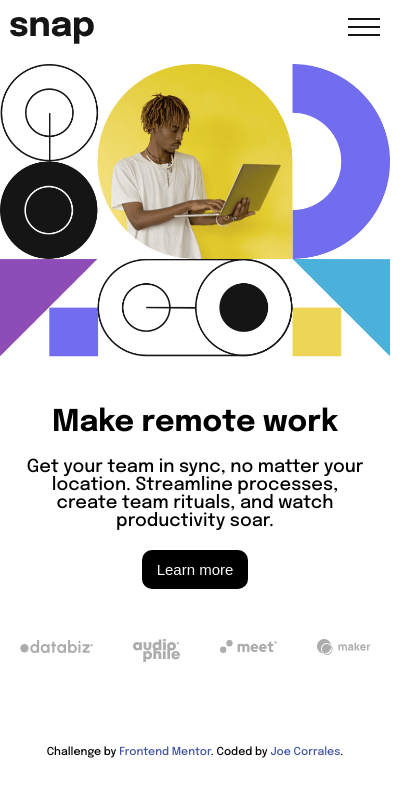
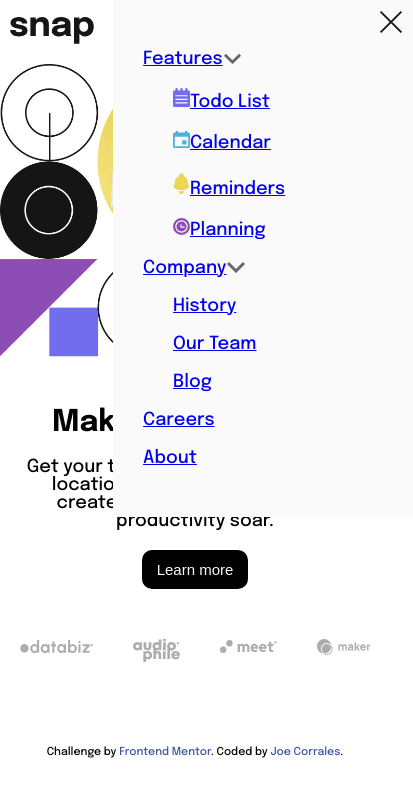
Before and after one commit to Jcorrales07/Landing-Page, a plain HTML site: page index.html in a window 390 px wide. Shown: the whole page, 413 px wide, since content can reach past the window. Drawn offline with Linux system fonts and the light colour scheme.

Commit message:
progress on  mobile menu

```diff
--- a/index.html
+++ b/index.html
@@ -23,12 +23,15 @@
         <title>Frontend Mentor | Intro section with dropdown navigation</title>
     </head>
     <body>
-
         <header class="header-container">
-
             <img src="./images/logo.svg" alt="Snap logo" class="logo-image" />
-            <button class="mobile-btn"><img src="./images/icon-menu.svg" alt="Menu icon" class="mobile"/></button>
-
+            <button class="mobile-btn">
+                <img
+                    src="./images/icon-menu.svg"
+                    alt="Menu icon"
+                    class="mobile"
+                />
+            </button>
 
             <nav class="nav-bar desktop">
                 <ul>
@@ -57,11 +60,9 @@
                 <button class="btn btn-login">Login</button>
                 <button class="btn btn-register btn-border">Register</button>
             </div>
-
         </header>
 
         <main class="content-container">
-
             <section class="image-section">
                 <!-- <img
                     src="./images/image-hero-mobile.png"
@@ -81,11 +82,9 @@
                     alt="main image hero"
                     class="mobile"
                 />
-
             </section>
 
             <section class="info-section">
-
                 <h1 class="main-title">Make remote work</h1>
                 <p>
                     Get your team in sync, no matter your location. Streamline
@@ -95,16 +94,80 @@
                 <button class="btn btn-learn-more">Learn more</button>
 
                 <div class="sponsors">
-                    <div><img src="./images/client-databiz.svg" alt="" srcset=""></div>
-                    <div><img src="./images/client-audiophile.svg" alt="" srcset=""></div>
-                    <div><img src="./images/client-meet.svg" alt="" srcset=""></div>
-                    <div><img src="./images/client-maker.svg" alt="" srcset=""></div>
+                    <div>
+                        <img
+                            src="./images/client-databiz.svg"
+                            alt=""
+                            srcset=""
+                        />
+                    </div>
+                    <div>
+                        <img
+                            src="./images/client-audiophile.svg"
+                            alt=""
+                            srcset=""
+                        />
+                    </div>
+                    <div>
+                        <img src="./images/client-meet.svg" alt="" srcset="" />
+                    </div>
+                    <div>
+                        <img src="./images/client-maker.svg" alt="" srcset="" />
+                    </div>
+                </div>
+            </section>
+
+            <div class="mobile mobile-menu">
+
+                <button class="close-btn">
+                    <img src="./images/icon-close-menu.svg" alt="" />
+                </button>
+
+                <div class="options">
+                    <div class="option-features">
+
+                        <p class="option"><a href="#">Features</a><img src="./images/icon-arrow-down.svg" alt=""></p>
+                        <div class="option features-options visible">
+
+                            <div class="item option">
+                                <img src="./images/icon-todo.svg" alt="" /><a
+                                    href="#"
+                                >Todo List</a>
+                            </div>
+                            <div class="item option">
+                                <img src="./images/icon-calendar.svg" alt="" /><a
+                                    href="#"
+                                >Calendar</a>
+                            </div>
+                            <div class="item option">
+                                <img src="./images/icon-reminders.svg" alt="" /><a
+                                    href="#"
+                                >Reminders</a>
+                            </div>
+                            <div class="item option">
+                                <img src="./images/icon-planning.svg" alt="" /><a
+                                    href="#"
+                                >Planning</a>
+                            </div>
+                        </div>
+
+                        <p class="option"><a href="#">Company</a><img src="./images/icon-arrow-down.svg" alt=""></p>
+
+
+                        <div class="option option-company visible">
+                            <div class="item option"><a href="#">History</a></div>
+                            <div class="item option"><a href="#">Our Team</a></div>
+                            <div class="item option"><a href="#">Blog</a></div>
+                        </div>
+
+                        <p class="option"><a href="#">Careers</a></p>
+                        <p class="option"><a href="#">About</a></p>
+                    </div>
+
                 </div>
 
-            </section>
-
+            </div>
         </main>
-
 
         <div class="attribution">
             Challenge by
@@ -112,7 +175,8 @@
                 href="https://www.frontendmentor.io?ref=challenge"
                 target="_blank"
                 >Frontend Mentor</a
-            >. Coded by <a href="https://www.instagram.com/jcorrales07">Joe Corrales</a>.
+            >. Coded by
+            <a href="https://www.instagram.com/jcorrales07">Joe Corrales</a>.
         </div>
     </body>
 </html>
--- a/index.js
+++ b/index.js
@@ -1,5 +1,6 @@
 const mobileMenu = document.querySelector(".mobile-btn");
+
 mobileMenu.addEventListener('touchstart', () => {
-    alert('a')
+
 })
 console.log(mobileMenu)
--- a/styles/styles.css
+++ b/styles/styles.css
@@ -148,6 +148,47 @@ body {
     display: none;
 }
 
+.mobile-menu {
+    position: absolute;
+    top: 0%;
+    left: 29%;
+    width: 300px;
+    height: auto;
+    background-color: var(--Almost-White);
+}
+
+.mobile-menu .close-btn {
+    position: absolute;
+    right: 0%;
+    width: 8%;
+    margin-top: 1rem;
+    margin-right: 1rem;
+    background-color: transparent;
+    border: none;
+}
+
+.options {
+    margin-top: var(--Margin-Bottom);
+    width: 80%;
+    margin: 5rem auto;
+}
+
+.option {
+    margin-bottom: 2rem;
+}
+
+.option-features img {
+    width: 8%;
+}
+
+.item {
+    margin-left: 3rem;
+}
+
+.invisible {
+    display: none;
+}
+
 @media screen and (max-width: 426px) {
     .header-container {
         margin-bottom: 1rem;
```
